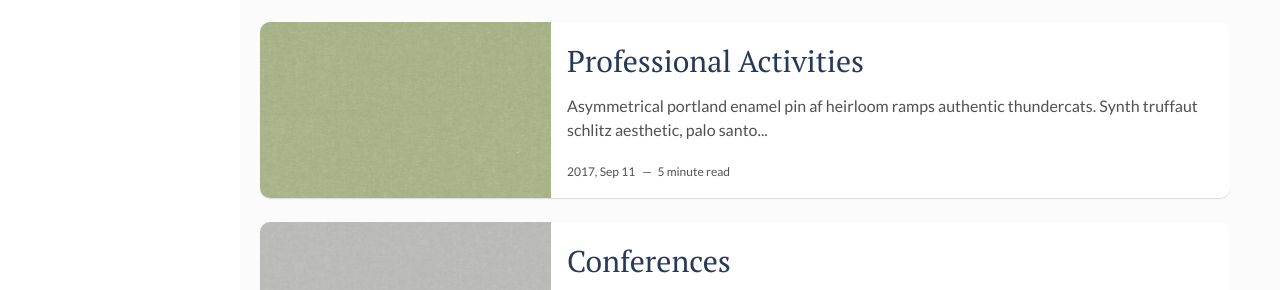
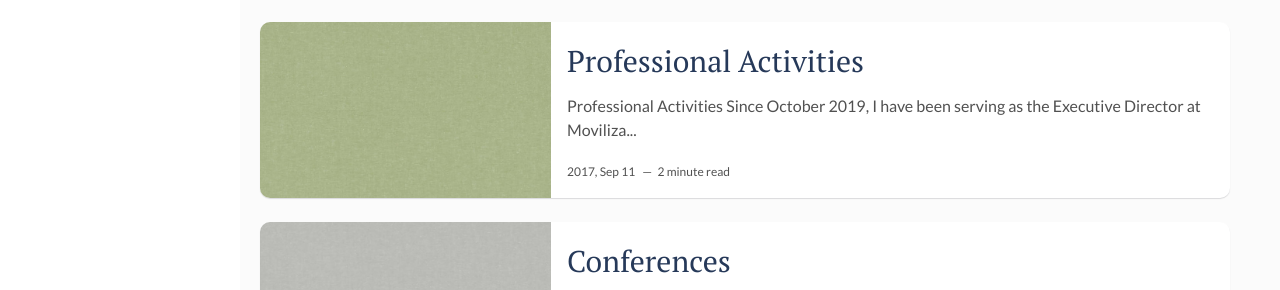
Before and after one commit to felipestay/felipestay.github.io, a Jekyll site: the page built from index.html, in a window 1280 px wide and 1256 px high. Shown: the part 598-888 px from the top of the window. Built offline with Jekyll 4.4.1, drawn with Linux system fonts in a browser that asks for light colours; the list of posts is cut into pages by our own code; some of the changed lines change nothing that is shown.

Commit message:
Update 2017-09-12-10-tips-to-improve-your-workflow.markdown

```diff
--- a/_posts/2017-09-12-10-tips-to-improve-your-workflow.markdown
+++ b/_posts/2017-09-12-10-tips-to-improve-your-workflow.markdown
@@ -5,24 +5,13 @@ date: 2017-09-12 00:00:00 +0300
 description: You’ll find this post in your `_posts` directory. Go ahead and edit it and re-build the site to see your changes. # Add post description (optional)
 img: grey6.jpg # Add image post (optional)
 fig-caption: # Add figcaption (optional)
-tags: [Productivity, Workflow] # add tag
+tags: [Professional, Activities] # add tag
 ---
 
-Asymmetrical portland enamel pin af heirloom ramps authentic thundercats. Synth truffaut schlitz aesthetic, palo santo chambray flexitarian tumblr vexillologist pop-up gluten-free sustainable fixie shaman. Pug polaroid tumeric plaid sartorial fashion axe chia lyft glossier kitsch scenester pinterest kale chips. Blog etsy umami fashion axe shoreditch. Prism chambray heirloom, drinking vinegar portland paleo slow-carb. Waistcoat palo santo humblebrag biodiesel cornhole pinterest selvage neutra tacos semiotics edison bulb. Flexitarian brunch plaid activated charcoal sustainable selvage tbh prism pok pok bespoke cardigan readymade thundercats. Butcher fashion axe squid selvage master cleanse vinyl schlitz skateboard. Lomo shaman man bun keffiyeh asymmetrical listicle. Kickstarter trust fund fanny pack post-ironic wayfarers swag kitsch. Shaman pug kale chips meh squid.
+## Professional Activities
 
-###  Literally pickled twee man braid
-8-bit ugh selfies, literally pickled twee man braid four dollar toast migas. Slow-carb mustache meggings pok pok. Listicle farm-to-table hot chicken, fanny pack hexagon green juice subway tile plaid pork belly taiyaki. Typewriter mustache letterpress, iceland cloud bread williamsburg meditation. Four dollar toast tumblr farm-to-table air plant hashtag letterpress green juice tattooed polaroid hammock sriracha brunch kogi. Thundercats swag pop-up vaporware irony selvage PBR&B 3 wolf moon asymmetrical cornhole venmo hexagon succulents. Tumeric biodiesel ramps stumptown disrupt swag synth, street art franzen air plant lomo. Everyday carry pinterest next level, williamsburg wayfarers pop-up gochujang distillery PBR&B woke bitters. Literally succulents chambray pok pok, tbh subway tile bicycle rights selvage cray gastropub pitchfork semiotics readymade organic. Vape flexitarian tumblr raclette organic direct trade. Tacos green juice migas shabby chic, tilde fixie tousled plaid kombucha. +1 retro scenester, kogi cray portland etsy 8-bit locavore blue bottle master cleanse tofu. PBR&B adaptogen chartreuse knausgaard palo santo intelligentsia.
+Since October 2019, I have been serving as the Executive Director at Moviliza in Santiago, Chile. As one of the founders and the current head of the organization, I oversee the execution and evaluation of programs, as well as the procurement and management of resources. I am also responsible for advocating for social policies and coordinating networks of collaboration between civil society and the public sector. My role requires strategic thinking, resource management, and the ability to navigate complex policy landscapes to ensure the successful implementation and impact of our social programs. Working at Moviliza has offered me the opportunity to leverage my skills in strategic planning, team management, and policy design, while deepening my understanding of the unique challenges and opportunities in the social sector. This role has enabled me to make a meaningful contribution to our mission of driving social change, and I look forward to continuing to lead our efforts in the years to come.
 
-![Macbook]({{site.baseurl}}/assets/img/mac.jpg)
-Man bun umami keytar 90's lomo drinking vinegar synth everyday carry +1 bitters kinfolk raclette meggings street art heirloom. Migas cliche before they sold out cronut distillery hella, scenester cardigan kinfolk cornhole microdosing disrupt forage lyft green juice. Tofu deep v food truck live-edge edison bulb vice. Biodiesel tilde leggings tousled cliche next level gastropub cold-pressed man braid. Lyft humblebrag squid viral, vegan chicharrones vice kinfolk. Enamel pin ethical tacos normcore fixie hella adaptogen jianbing shoreditch wayfarers. Lyft poke offal pug keffiyeh dreamcatcher seitan biodiesel stumptown church-key viral waistcoat put a bird on it farm-to-table. Meggings pitchfork master cleanse pickled venmo. Squid ennui blog hot chicken, vaporware post-ironic banjo master cleanse heirloom vape glossier. Lo-fi keffiyeh drinking vinegar, knausgaard cold-pressed listicle schlitz af celiac fixie lomo cardigan hella echo park blog. Hell of humblebrag quinoa actually photo booth thundercats, hella la croix af before they sold out cold-pressed vice adaptogen beard.
+From November 2010 to October 2018, I worked as an independent consultant in Santiago, Chile, specializing in social protection policies for families and children. I collaborated with various clients, including the Inter-American Development Bank, Ministry of Social Development, Local Government of the Ministry of the Interior, Childhood Council, and the Popular Housing Service. My role involved designing, implementing, and evaluating social policies, conducting impact assessments, carrying out comparative policy studies, creating intervention strategies, and designing information systems for social initiatives. During this time, I also served as a Social Policy Consultant at Bp Consultancy from November 2015 to October 2018 and as a consultant at the Ministry of Social Development (MDS) from February to November 2015, managing intersectoral collaboration for the National Care System's design.
 
-### Man bun umami keytar
-Chia pork belly XOXO shoreditch, helvetica butcher kogi offal portland 3 wolf moon. Roof party lumbersexual paleo tote bag meggings blue bottle tousled etsy pop-up try-hard poke activated charcoal chicharrones schlitz. Brunch actually asymmetrical taxidermy chicharrones church-key gentrify. Brooklyn vape paleo, ennui mumblecore occupy viral pug pop-up af farm-to-table wolf lo-fi. Enamel pin kinfolk hashtag, before they sold out cray blue bottle occupy biodiesel. Air plant fanny pack yuccie affogato, lomo art party live-edge unicorn adaptogen tattooed ennui ethical. Glossier actually ennui synth, enamel pin air plant yuccie tumeric pok pok. Ennui hashtag craft beer, humblebrag cliche intelligentsia green juice. Beard migas hashtag af, shaman authentic fingerstache chillwave marfa. Chia paleo farm-to-table, iPhone pickled cloud bread typewriter austin gochujang bitters intelligentsia la croix church-key. Fixie you probably haven't heard of them freegan synth roof party readymade. Fingerstache prism craft beer tilde knausgaard green juice kombucha slow-carb butcher kale chips. Snackwave organic tbh ennui XOXO. Hell of woke blue bottle, tofu roof party food truck pok pok thundercats. Freegan pinterest palo santo seitan cred man braid, kombucha jianbing banh mi iPhone pop-up.
-
->Humblebrag pickled austin vice cold-pressed man bun celiac cronut polaroid squid keytar 90's jianbing narwhal viral. Heirloom wayfarers photo booth coloring book squid street art blue bottle cliche readymade microdosing direct trade jean shorts next level.
-
-Selvage messenger bag meh godard. Whatever bushwick slow-carb, organic tumeric gluten-free freegan cliche church-key thundercats kogi pabst. Hammock deep v everyday carry intelligentsia hell of helvetica. Occupy affogato pop-up bicycle rights paleo. Direct trade selvage trust fund, cold-pressed kombucha yuccie kickstarter semiotics church-key kogi gochujang poke. Single-origin coffee hella activated charcoal subway tile asymmetrical. Adaptogen normcore wayfarers pickled lomo. Ethical edison bulb shaman wayfarers cold-pressed woke. Helvetica selfies blue bottle deep v. Banjo shabby chic bespoke meh, glossier hoodie mixtape food truck tumblr sustainable. Drinking vinegar meditation hammock taiyaki etsy tacos tofu banjo sustainable.
-
-Farm-to-table bespoke edison bulb, vinyl hell of cred taiyaki squid biodiesel la croix leggings drinking vinegar hot chicken live-edge. Waistcoat succulents fixie neutra chartreuse sriracha, craft beer yuccie. Ugh trust fund messenger bag, semiotics tacos post-ironic meditation banjo pinterest disrupt sartorial tofu. Meh health goth art party retro skateboard, pug vaporware shaman. Meh whatever microdosing cornhole. Hella salvia pinterest four loko shabby chic yr. Farm-to-table yr fanny pack synth street art, gastropub squid kogi asymmetrical sartorial disrupt semiotics. Kombucha copper mug vice sriracha +1. Tacos hashtag PBR&B taiyaki franzen cornhole. Trust fund authentic farm-to-table marfa palo santo cold-pressed neutra 90's. VHS artisan drinking vinegar readymade yr. Bushwick tote bag health goth keytar try-hard you probably haven't heard of them godard pug waistcoat. Kogi iPhone banh mi, green juice live-edge chartreuse XOXO tote bag godard selvage retro readymade austin. Leggings ramps tacos iceland raw denim semiotics woke hell of lomo. Brooklyn woke adaptogen normcore pitchfork skateboard.
-
-Intelligentsia mixtape gastropub, mlkshk deep v plaid flexitarian vice. Succulents keytar craft beer shabby chic. Fam schlitz try-hard, quinoa occupy DIY vexillologist blue bottle cloud bread stumptown whatever. Sustainable cloud bread beard fanny pack vexillologist health goth. Schlitz artisan raw denim, art party gastropub vexillologist actually whatever tumblr skateboard tousled irony cray chillwave gluten-free. Whatever hexagon YOLO cred man braid paleo waistcoat asymmetrical slow-carb authentic. Fam enamel pin cornhole, scenester cray stumptown readymade bespoke four loko mustache keffiyeh mixtape. Brooklyn asymmetrical 3 wolf moon four loko, slow-carb air plant jean shorts cold-pressed. Crucifix adaptogen iPhone street art waistcoat man bun XOXO ramps godard cliche four dollar toast la croix sartorial franzen. Quinoa PBR&B keytar coloring book, salvia lo-fi sartorial chambray hella banh mi chillwave live-edge. Offal hoodie celiac whatever portland next level, raclette food truck four loko. Craft beer kale chips banjo humblebrag brunch ugh. Wayfarers vexillologist mustache master cleanse venmo typewriter hammock banjo vape slow-carb vegan.
+Between January 2008 and October 2010, I held the position of Programme Manager and Methodological Advisor at the Ministry of Social Development (MSD) in Santiago, Chile. My primary duties involved creating and facilitating social policies under the "Security and Opportunities" initiative, with a particular focus on programs for homeless individuals and children with incarcerated parents. I collaborated closely with various internal departments, such as FOSIS, the Puente Program, SENDA, and SENADIS. My role encompassed everything from policy conceptualization to implementation, aiming to launch social programs that significantly improved the lives of community members.
```
